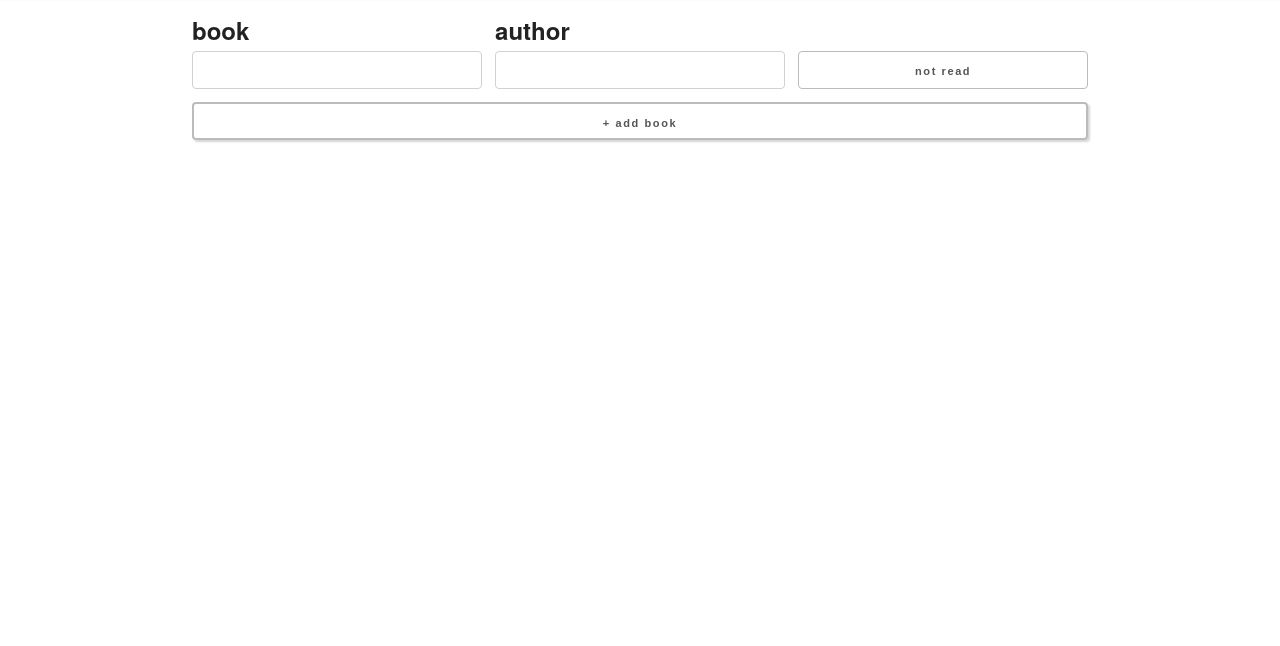
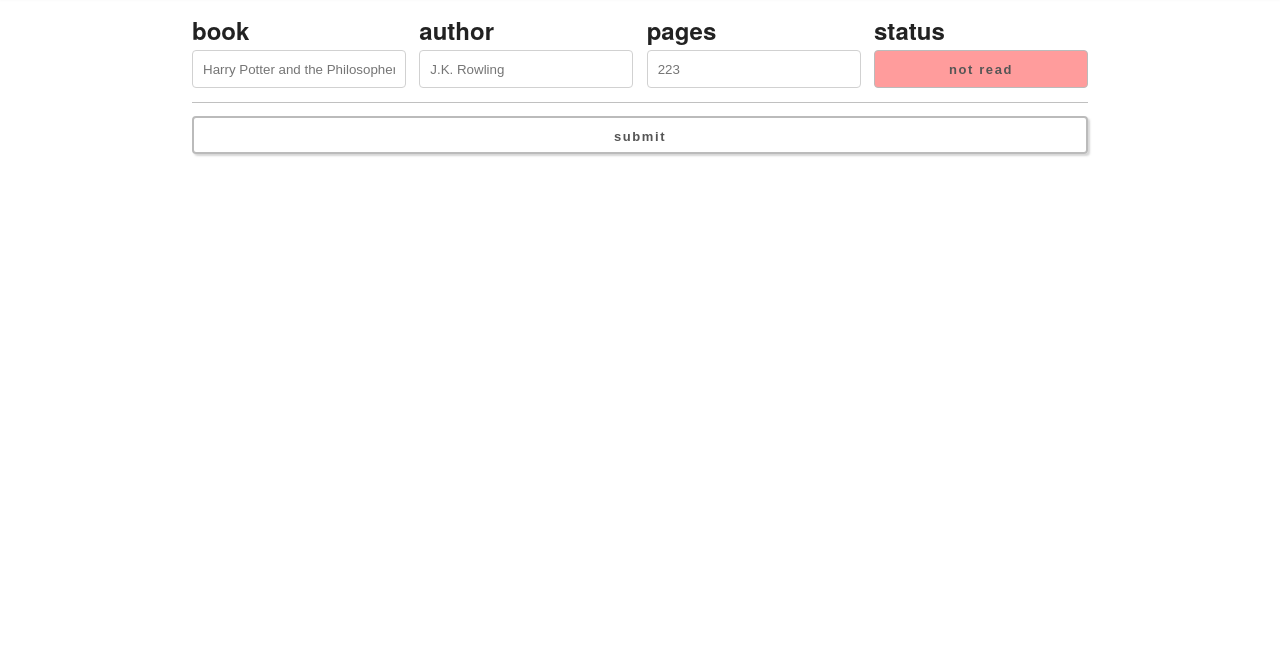
Before and after one commit to SupraSensum/TOP-project-library, a plain HTML site: page index.html in a window 1280 px wide. Shown: the part 104-750 px from the top of the page. Drawn offline with Linux system fonts and the light colour scheme.

Commit message:
Finish tweaking form (hopefully)

```diff
--- a/index.html
+++ b/index.html
@@ -17,16 +17,24 @@
          <div class="form-controls">
             <label for="bookName">
                book
-               <input type="text" name="bookName" id="bookName" required>
+               <input type="text" name="bookName" id="bookName" placeholder="Harry Potter and the Philosopher’s Stone" required>
             </label>
             <label for="bookAuthor">
                author
-               <input type="text" name="bookAuthor" id="bookAuthor" required>
+               <input type="text" name="bookAuthor" id="bookAuthor" placeholder="J.K. Rowling" required>
             </label>
-            <button type="button" id="readStatus">not read</button>
+            <label for="bookPageCount">
+               pages
+               <input type="number" name="bookPageCount" id="bookPageCount" placeholder="223" min="0" required>
+            </label>
+            <label for="readStatus">
+               status
+               <button type="button" id="readStatus" class="not-read">not read</button>
+            </label>
          </div>
-         <button type="button" id="addBook">+ add book</button>
+         <button type="button" id="submit">submit</button>
       </form>
+
       <div class="book-list">
 
       </div>
--- a/styles/index.css
+++ b/styles/index.css
@@ -57,23 +57,33 @@ main .form-controls {
    display: grid;
    grid-template-columns: repeat(auto-fit, minmax(200px, 1fr));
    gap: 1ch;
+   padding: 0 0 1ch 0;
+   border-bottom: 1px solid silver;
 }
 
 main label {
    text-align: left;
+   width: 100%;
+   display: flex;
+   flex-direction: column;
+   gap: 0.25ch;
 }
 
-main input[type="text"] {
+main label input {
    width: 100%;
 }
 
-main button#readStatus {
-   align-self: end;
+main button#submit {
+   border: 2px solid #bbb;
+   box-shadow: 2px 2px 2px var(--shadow-color);
 }
 
-main button#addBook {
-   border: 2px solid #bbb;
-   box-shadow: 2px 2px 2px var(--shadow-color);
+main form .read {
+   background-color: var(--light-green);
+}
+
+main form .not-read {
+   background-color: var(--light-red);
 }
 
 footer {
@@ -120,7 +130,7 @@ input[type="button"] {
    padding: 0 30px;
    color: #555;
    text-align: center;
-   font-size: 11px;
+   font-size: 13px;
    font-weight: 600;
    line-height: 38px;
    letter-spacing: .1rem;
```
